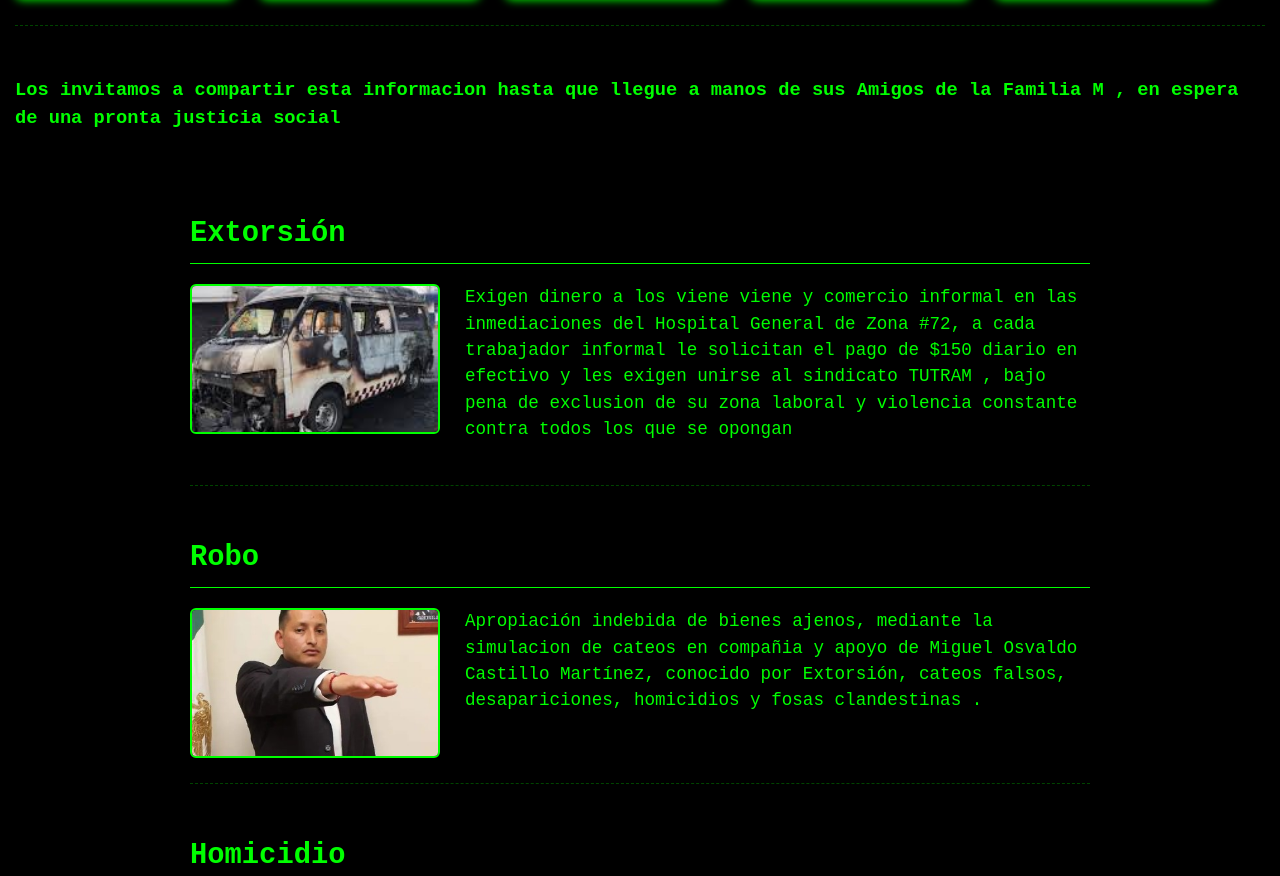
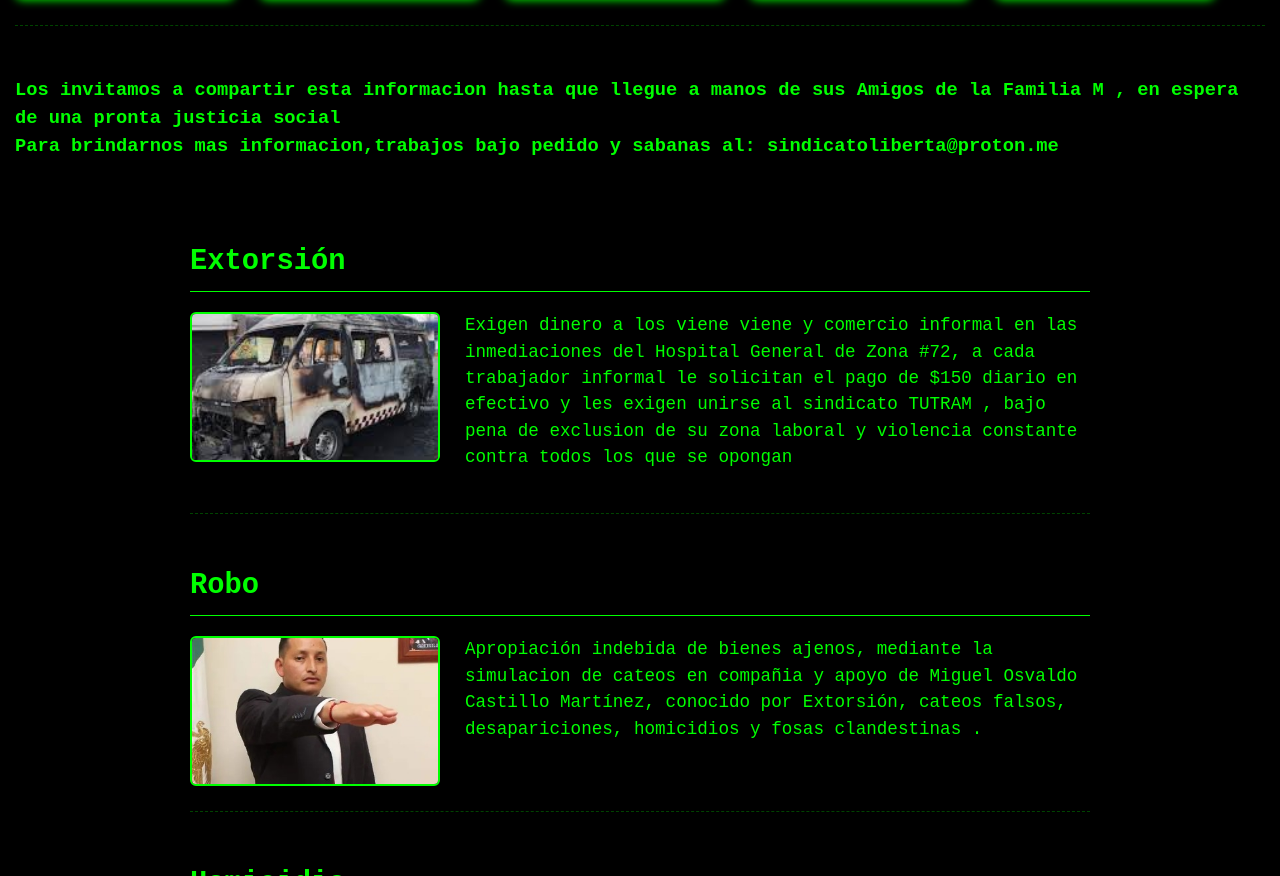
Before and after one commit to markotutran/1, a plain HTML site: page index.html in a window 1280 px wide. Shown: the part 897-1773 px from the top of the page. Drawn offline with Linux system fonts and the light colour scheme.

Commit message:
Update index.html

```diff
--- a/index.html
+++ b/index.html
@@ -361,7 +361,7 @@ nav img {
     }
   }
 </style>
-<h3>Los invitamos a compartir esta informacion hasta que llegue a manos de sus Amigos de la Familia M , en espera de una pronta justicia social </h3>
+<h3>Los invitamos a compartir esta informacion hasta que llegue a manos de sus Amigos de la Familia M , en espera de una pronta justicia social<br> Para brindarnos mas informacion,trabajos bajo pedido y sabanas al: sindicatoliberta@proton.me</h3>
 
   <main class="container">
     <section id="extorsion" tabindex="-1">
```
